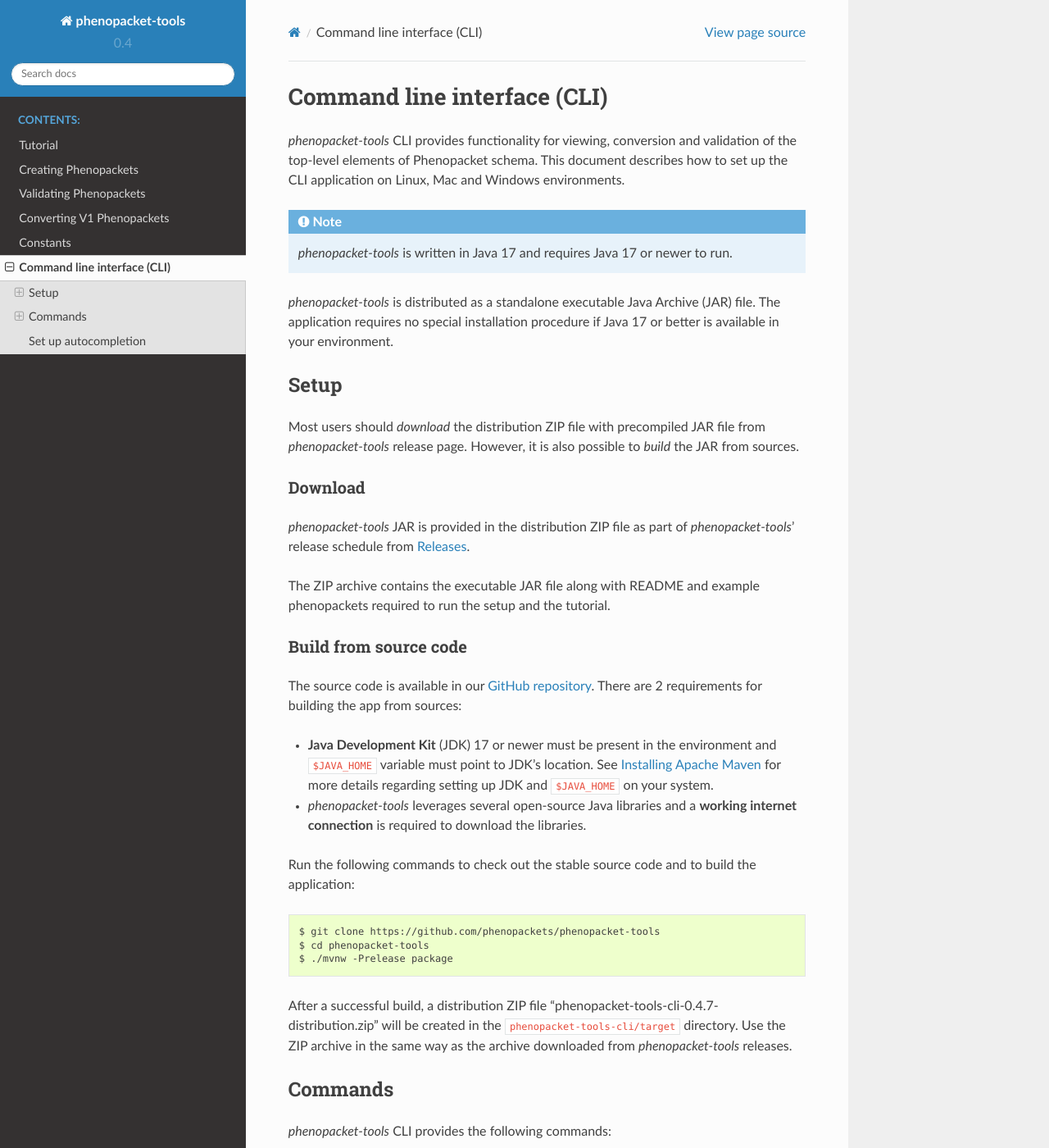
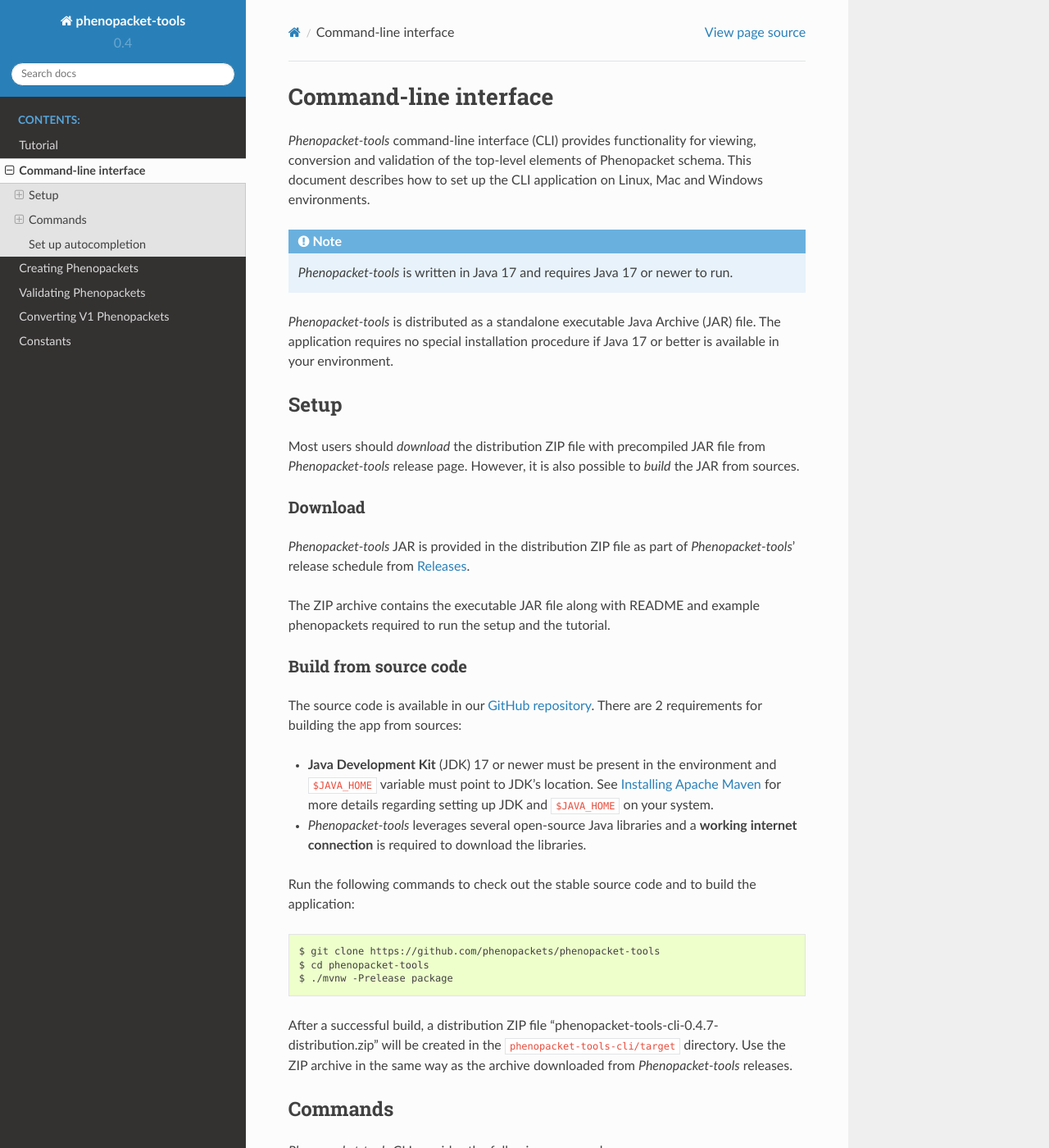
Before and after one commit to phenopackets/phenopacket-tools, a Sphinx documentation site: the page built from docs/cli.rst, in a window 1280 px wide and 1400 px high. Shown: the whole window at 82% size. Built offline with Sphinx 7.4.7 and the Read the Docs theme 2.0.0, drawn with Linux system fonts in a browser that asks for light colours; some of the changed text lies outside the part shown.

Commit message:
Reorder TOC.
Signed-off-by: Daniel Danis <daniel.gordon.danis@protonmail.com>

```diff
--- a/docs/cli.rst
+++ b/docs/cli.rst
@@ -1,29 +1,29 @@
 .. _rstcli:
 
-============================
-Command line interface (CLI)
-============================
+======================
+Command-line interface
+======================
 
-*phenopacket-tools* CLI provides functionality for viewing, conversion and validation
+*Phenopacket-tools* command-line interface (CLI) provides functionality for viewing, conversion and validation
 of the top-level elements of Phenopacket schema. This document describes how to set up the CLI application
 on Linux, Mac and Windows environments.
 
 .. note::
-  *phenopacket-tools* is written in Java 17 and requires Java 17 or newer to run.
+  *Phenopacket-tools* is written in Java 17 and requires Java 17 or newer to run.
 
-*phenopacket-tools* is distributed as a standalone executable Java Archive (JAR) file. The application requires
+*Phenopacket-tools* is distributed as a standalone executable Java Archive (JAR) file. The application requires
 no special installation procedure if Java 17 or better is available in your environment.
 
 Setup
 ~~~~~
 
-Most users should *download* the distribution ZIP file with precompiled JAR file from *phenopacket-tools* release page.
+Most users should *download* the distribution ZIP file with precompiled JAR file from *Phenopacket-tools* release page.
 However, it is also possible to *build* the JAR from sources.
 
 Download
 ^^^^^^^^
 
-*phenopacket-tools* JAR is provided in the distribution ZIP file as part of *phenopacket-tools*' release schedule
+*Phenopacket-tools* JAR is provided in the distribution ZIP file as part of *Phenopacket-tools*' release schedule
 from `Releases <https://github.com/phenopackets/phenopacket-tools/releases>`_.
 
 The ZIP archive contains the executable JAR file along with README and example phenopackets required to run the setup
@@ -38,7 +38,7 @@
 * **Java Development Kit** (JDK) 17 or newer must be present in the environment and ``$JAVA_HOME`` variable must point
   to JDK's location. See `Installing Apache Maven <https://maven.apache.org/install.html>`_ for more details regarding
   setting up JDK and ``$JAVA_HOME`` on your system.
-* *phenopacket-tools* leverages several open-source Java libraries and a **working internet connection**
+* *Phenopacket-tools* leverages several open-source Java libraries and a **working internet connection**
   is required to download the libraries.
 
 Run the following commands to check out the stable source code and to build the application::
@@ -49,13 +49,13 @@
 
 After a successful build, a distribution ZIP file "phenopacket-tools-cli-|release|-distribution.zip"
 will be created in the ``phenopacket-tools-cli/target`` directory. Use the ZIP archive in the same way as the archive
-downloaded from *phenopacket-tools* releases.
+downloaded from *Phenopacket-tools* releases.
 
 
 Commands
 ~~~~~~~~
 
-*phenopacket-tools* CLI provides the following commands:
+*Phenopacket-tools* CLI provides the following commands:
 
 * ``examples`` - generate examples of the top-level elements
 * ``convert`` - convert top-level elements from *v1* to *v2* format
@@ -66,7 +66,7 @@
 a similar manner. The parts shared by the both command are be described in greater detail
 in the ``convert`` command section.
 
-In the next sections, we will run *phenopacket-tools* by using the following alias::
+In the next sections, we will run *Phenopacket-tools* by using the following alias::
 
   $ alias pxf="java -jar phenopacket-tools-cli-${project.version}.jar"
 
@@ -110,7 +110,7 @@
 
 
 
-*phenopacket-tools* makes an educated guess to determine if the input is in *JSON*, *Protobuf*, or *YAML* format.
+*Phenopacket-tools* makes an educated guess to determine if the input is in *JSON*, *Protobuf*, or *YAML* format.
 The guessing is, however, naive and can fail in parsing e.g. gzipped *JSON* file. Turn of the format guessing
 by providing the ``-f | --format`` option::
 
--- a/docs/index.rst
+++ b/docs/index.rst
@@ -36,11 +36,11 @@
    :caption: Contents:
 
    tutorial
+   cli
    creating
    validation
    converting
    constants
-   cli
 
 
 .. figure:: https://onlinelibrary.wiley.com/cms/asset/1cc0a141-da65-45a3-b7b0-6316b7b02069/ggn2202200016-fig-0002-m.jpg
```
